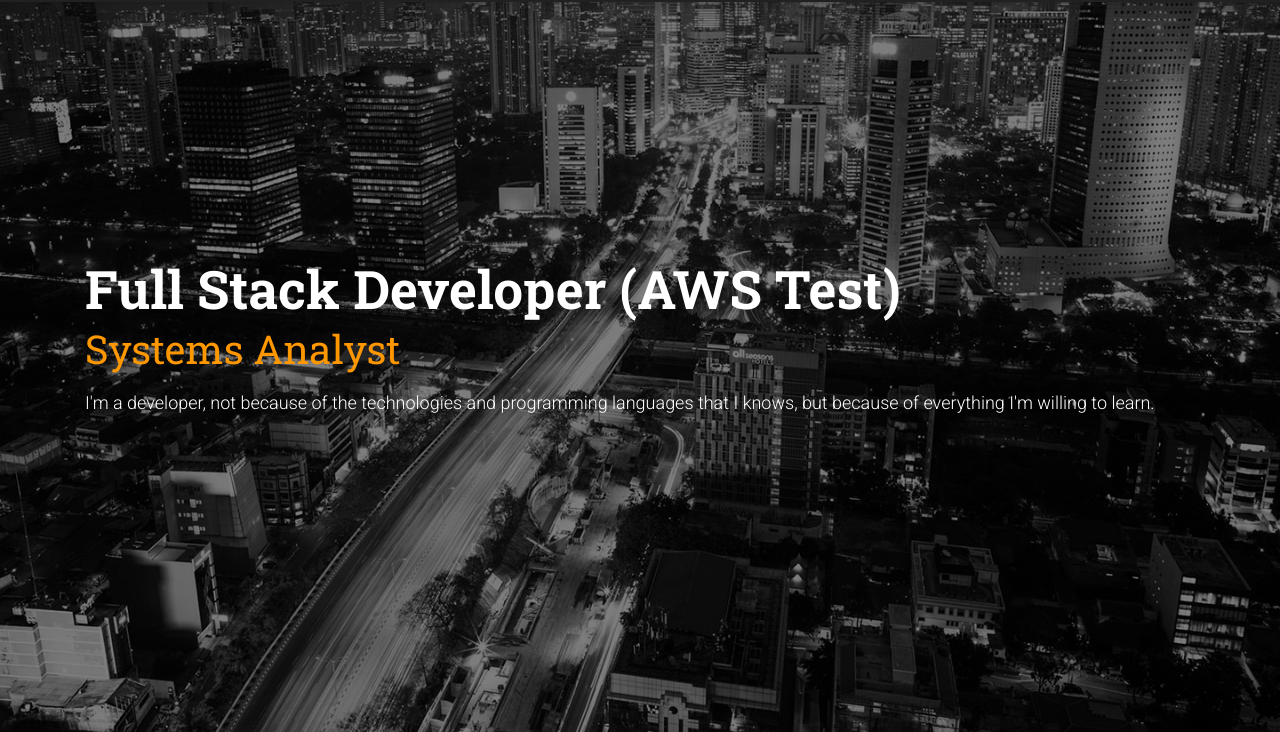
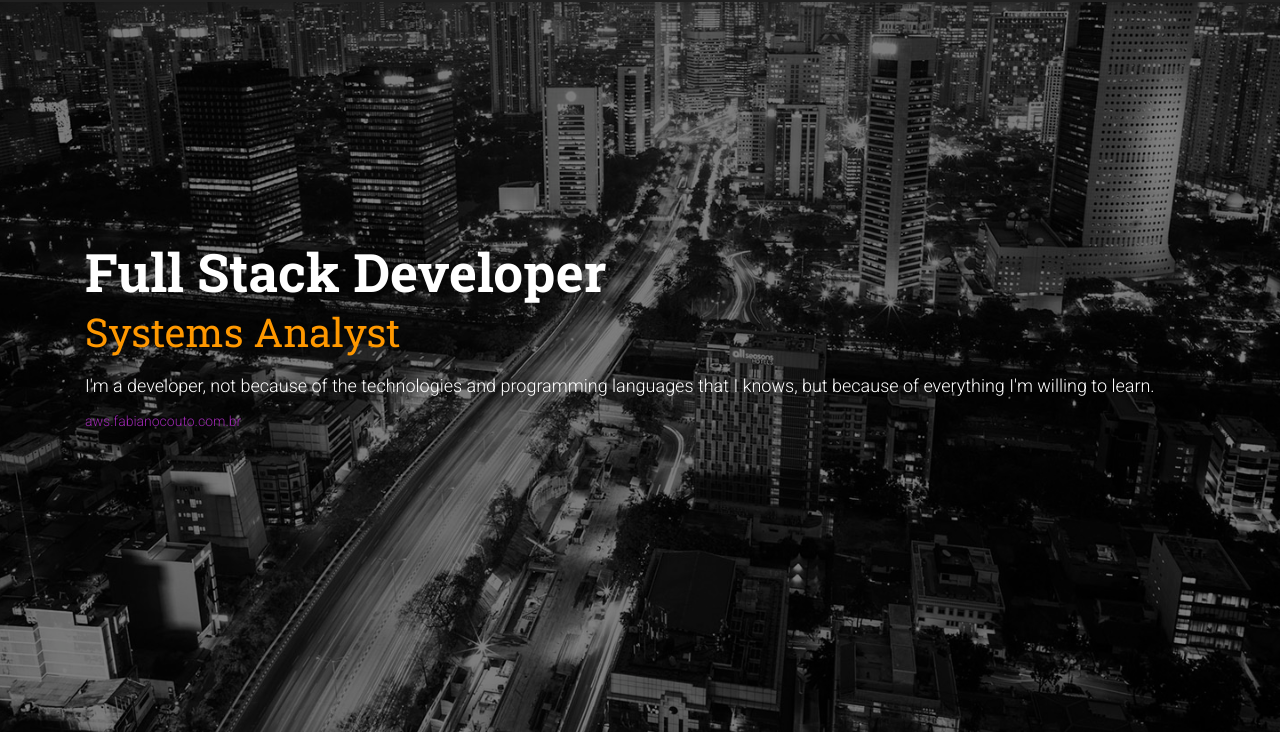
Before and after one commit to fabianocouto/fabianocouto.github.io, a plain HTML site: page index.html in a window 1280 px wide. Shown: the part 68-800 px from the top of the page. Drawn offline with nearby package versions, Linux system fonts and the light colour scheme.

Commit message:
aws test

```diff
--- a/index.html
+++ b/index.html
@@ -64,14 +64,17 @@
         <div class="row">
             <div class="col-md-12">
                 <h1 class="title">
-                	Full Stack Developer (AWS Test)
+                	Full Stack Developer
                 	<small class="d-block text-warning">
                 		Systems Analyst
                 	</small>
-               </h1>
+                </h1>
                 <h4>
                 	I'm a developer, not because of the technologies and programming languages that I knows, but because of everything I'm willing to learn.
                 </h4>
+                <p>
+                    <a href="http://aws.fabianocouto.com.br" title="aws.fabianocouto.com.br">aws.fabianocouto.com.br</a>
+                </p>
             </div>
         </div>
     </div>
```
